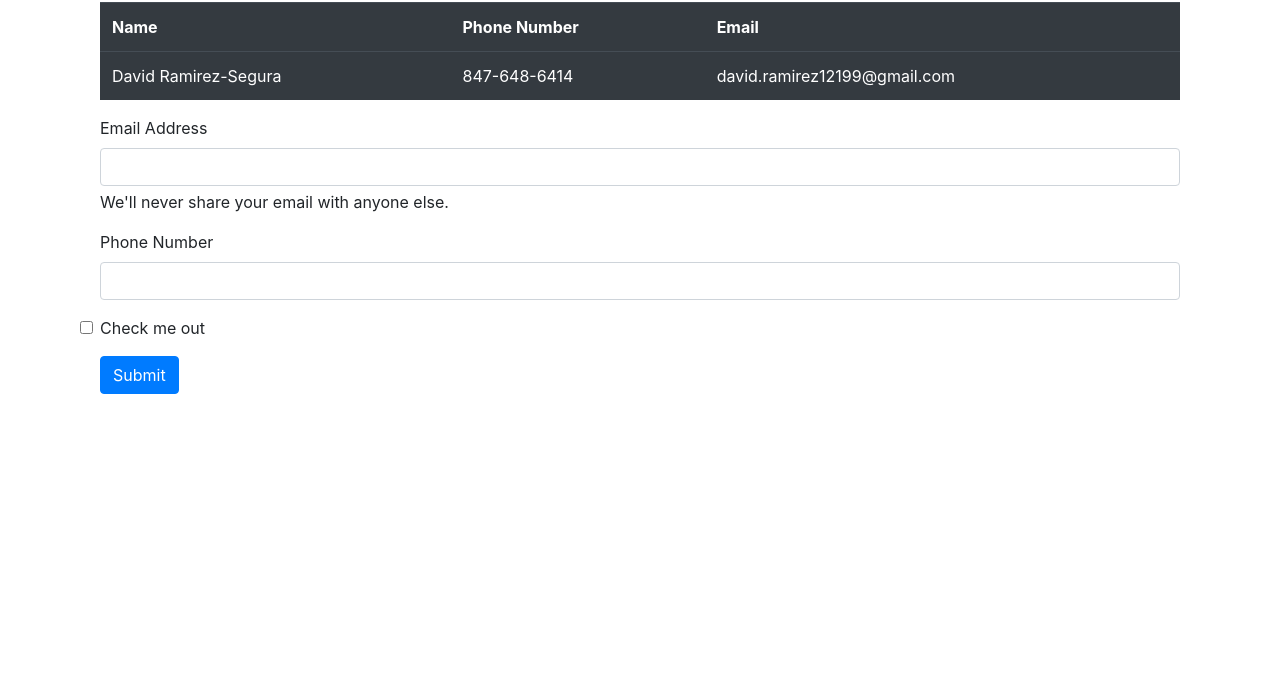
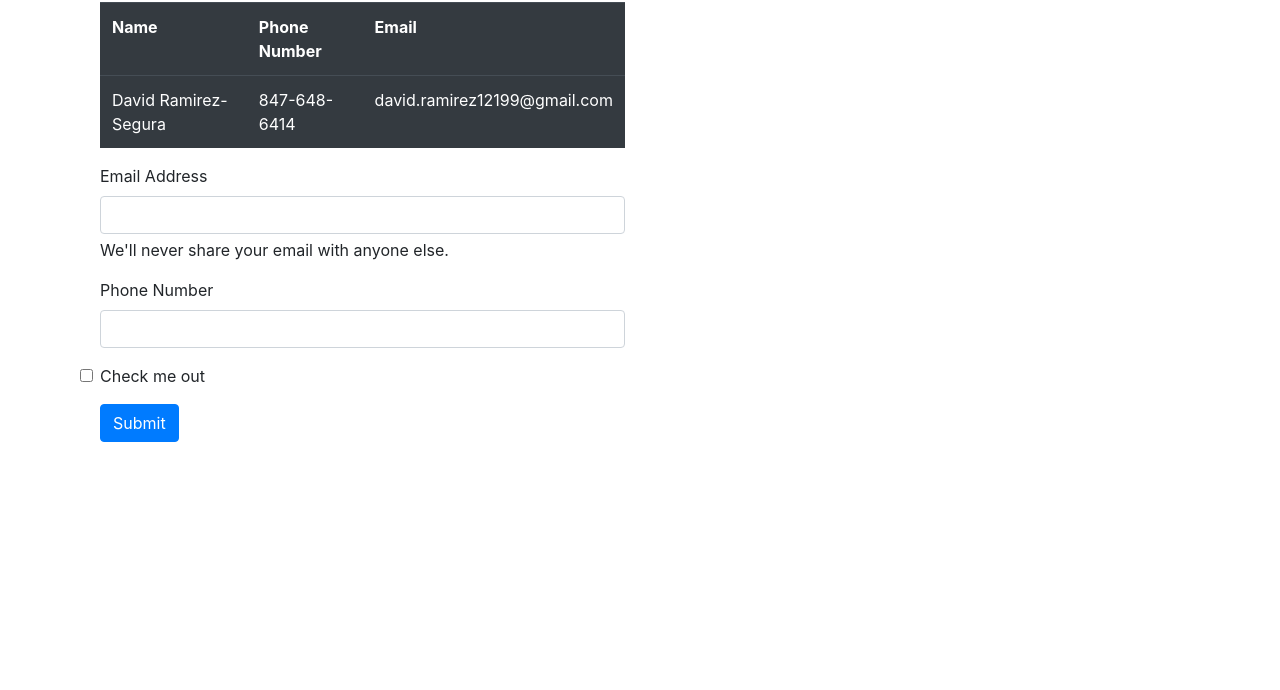
Before and after one commit to ABathingDave/Bootstrap-Coding-Assignment, a website: page contact.html in a window 1280 px wide. Shown: the part 110-800 px from the top of the page. Drawn offline with nearby package versions, Linux system fonts and the light colour scheme.

Commit message:
added grid system part 2

```diff
--- a/contact.html
+++ b/contact.html
@@ -39,7 +39,9 @@
 
     <div>
         <main>
-            <div class="container"> <!--Container class-->
+            <div class="container-fluid"> <!--Container class-->
+                <div class="row">
+                    <div class="col-sm-6">
                 <table class="table table-dark table-hover"> <!--Table-->
                     <h1>Contact Us</h1> <!--Page Heading-->
                     <tr>
@@ -54,7 +56,11 @@
                     </tr>
                 </table>
             </div>
-            <div class="container"> <!--Container class-->
+            </div>
+            </div>
+            <div class="container-fluid"> <!--Container class-->
+                <div class="row">
+                    <div class="col-sm-6">
                 <form> <!--Form-->
                     <div class="mb-3">
                         <label for="exampleInputEmail1" class="form-label">Email Address</label>
@@ -71,6 +77,8 @@
                     </div>
                     <button type="submit" class="btn btn-primary">Submit</button>
                 </form>
+                </div>
+                </div>
             </div>
         </main>
     </div>
```
Also changed, not shown: index.html (+2 -4 lines).
